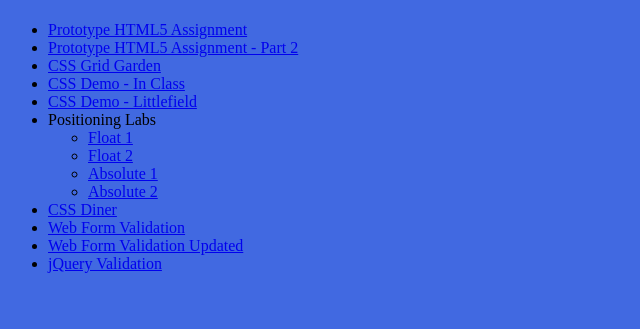
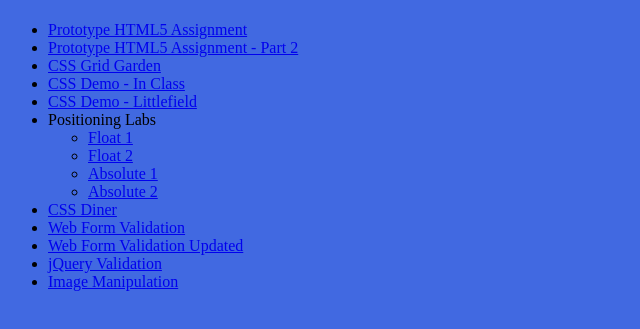
Before and after one commit to alittlefield1988/it-amethyst, a plain HTML site: page index.html in a window 1280 px wide. Shown: the part 59-388 px from the top of the page, without its empty margins (0-640 px from the left). Drawn offline with Linux system fonts and the light colour scheme.

Commit message:
Updated Index

```diff
--- a/index.html
+++ b/index.html
@@ -32,6 +32,7 @@
       <li><a href="web-form-validation/index.html">Web Form Validation</a></li>
       <li><a href="web-form-validation-updated/index.html">Web Form Validation Updated</a></li>
       <li><a href="jqueryvalidation/index.html">jQuery Validation</a></li>
+      <li><a href="assets/img/mountain-goat.jpg">Image Manipulation</a></li>
     </ul>
   </nav>
 </body>
```
